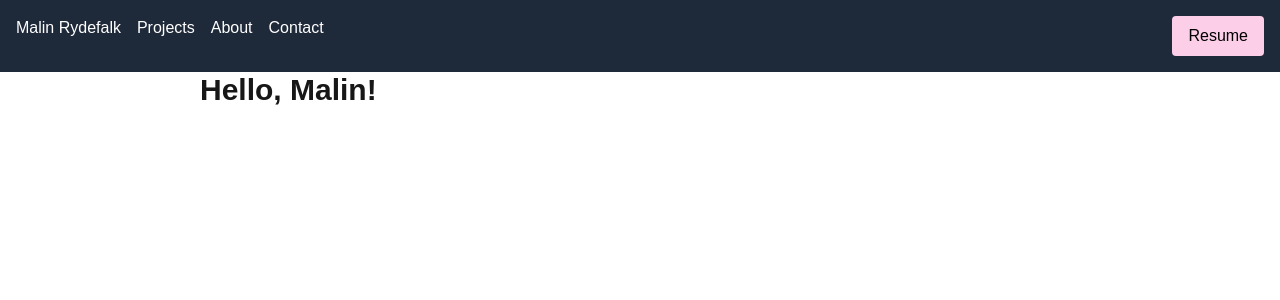
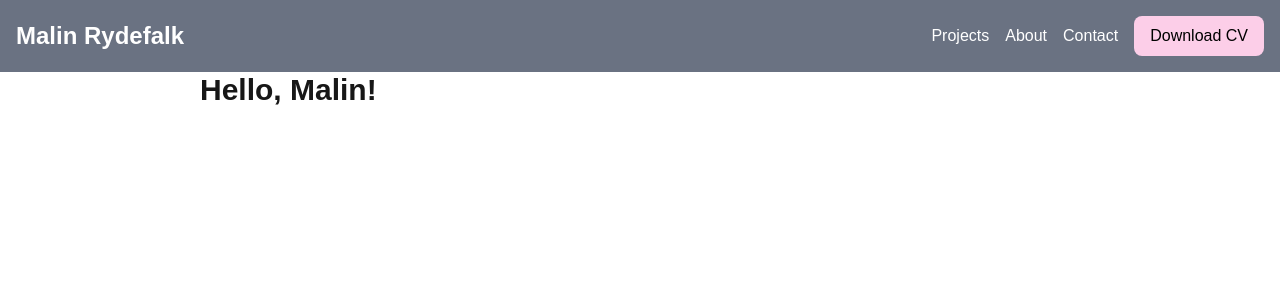
Before and after one commit to malpisen/nextjs-portfolio, a Next.js app: page / in a window 1280 px wide. Shown: the top 300 px of the page. Built offline with nearby package versions, Linux system fonts and the light colour scheme.

Commit message:
styling of navbar

```diff
--- a/src/components/layout/navbar.tsx
+++ b/src/components/layout/navbar.tsx
@@ -2,13 +2,14 @@ import Link from "next/link";
 
 export function Navbar() {
   return (
-    <nav className="p-4 bg-gray-800 text-white">
-      <ul className="flex space-x-4">
+    <nav className="content-grid bg-gray-500 text-white">
+      <ul className="breakout my-4 flex items-center space-x-4">
         <li>
-          <Link href="/" className="hover:underline">
+          <Link href="/" className="text-2xl font-bold hover:underline">
             Malin Rydefalk
           </Link>
         </li>
+        <div className="ml-auto flex items-center space-x-4">
           <li>
             <Link href="/projects" className="hover:underline">
               Projects
@@ -25,9 +26,10 @@ export function Navbar() {
             </Link>
           </li>
           {/* If this changes to Link - prefetch={false} */}
-        <button className="ml-auto px-4 py-2 text-black bg-pink-200 rounded hover:bg-pink-300">
-          Resume
+          <button className="px-4 py-2 text-black bg-pink-200 rounded-lg hover:bg-pink-300 cursor-pointer">
+            Download CV
           </button>
+        </div>
       </ul>
     </nav>
   );
```
Lines whose indentation alone changed are shown as unchanged.
